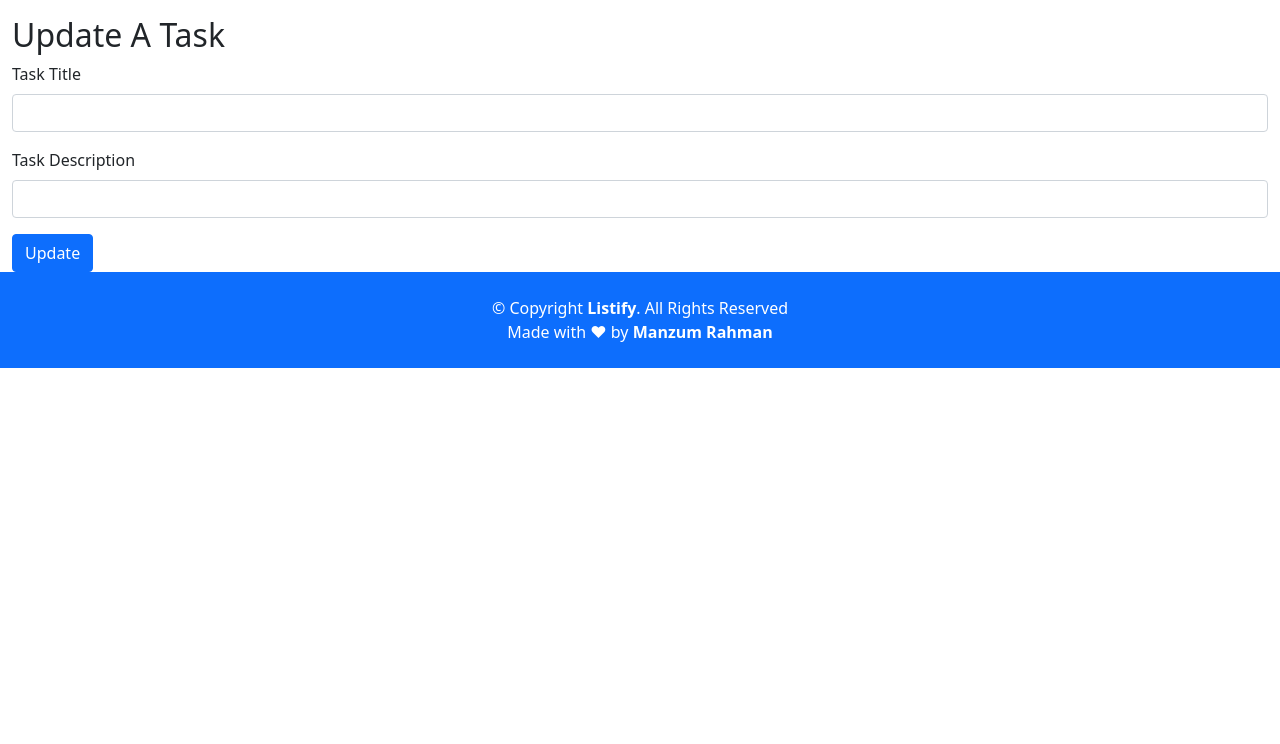
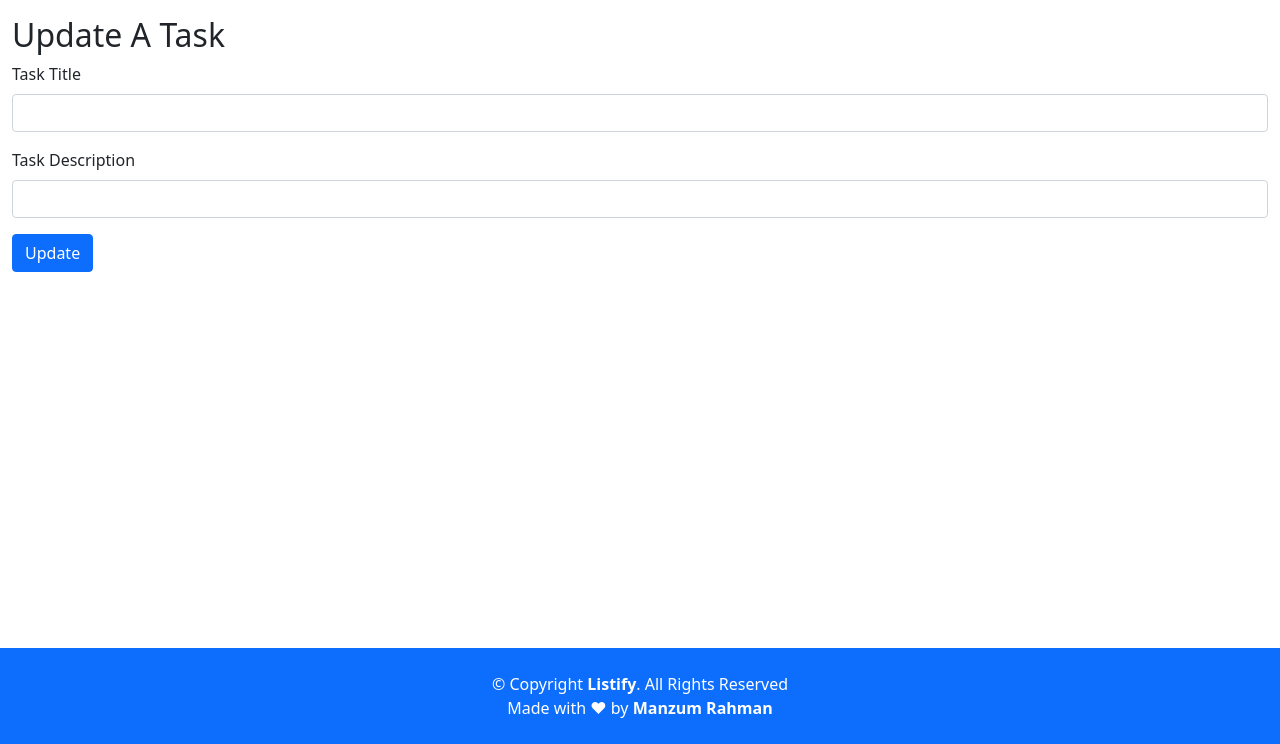
Before and after one commit to manzumrahman/Listify, a Flask app: template website/templates/update.html in a window 1280 px wide. Shown: the part 56-800 px from the top of the page. Run offline with Flask 2, Linux system fonts and the light colour scheme; the template is opened without the code that fills it, so the values that code supplies are empty.

Commit message:
Fixed footer in frontend

```diff
--- a/website/templates/update.html
+++ b/website/templates/update.html
@@ -18,7 +18,7 @@
 {% endblock  %}
 {% block footer %}
   <footer>
-    <div class="bg-primary align-bottom  text-white text-center p-4">
+    <div class="bg-primary align-bottom fixed-bottom text-white text-center p-4">
       <p>
         © Copyright<a href="https://manzumrahman.github.io"><strong> Listify</strong></a>. All Rights Reserved
       </p>
```
